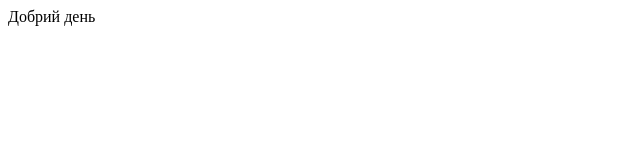
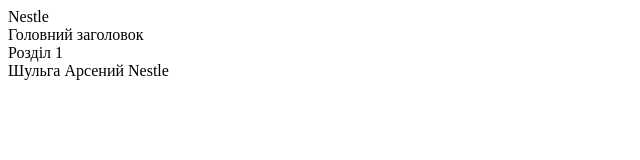
Before and after one commit to arsenii562521/-12, a plain HTML site: page index.html in a window 1280 px wide. Shown: the whole page, without its empty margins (0-640 px from the left). Drawn offline with Linux system fonts and the light colour scheme.

Commit message:
Update index.html

```diff
--- a/index.html
+++ b/index.html
@@ -1,9 +1,19 @@
 <!DOCTYPE html>
 <html>
 <head>
-    <title>Сайт Арсений</title>
+       <meta charset="utf-8">
+       <title>Nestle смачно</title>
 </head>
 <body>
-     Добрий день
+       <header>
+              Nestle
+       </header>
+       Головний заголовок
+       <section>
+             Розділ 1
+       </section>
+       <footer>
+             Шульга Арсений Nestle
+       </footer>
 </body>
 </html>
```
